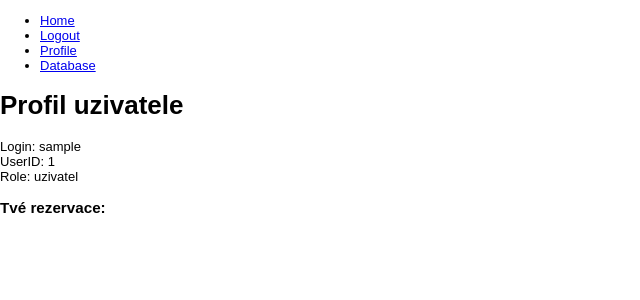
After one commit to petr-plihal/is-for-art-school, a Flask app: page /profile in a window 1280 px wide. The commit adds this page. Shown: the top 300 px of the page, without its empty margins (0-640 px from the left). Run offline with Flask 3, Linux system fonts and the light colour scheme; the visitor is signed in with stand-in values (Sample User, id 1); data that the repository does not hold is empty; some libraries are stand-ins or nearby versions.

Commit message:
Merge registrace a prihlasovani

```diff
--- a/app.py
+++ b/app.py
@@ -1,65 +1,129 @@
-from flask import Flask, render_template, redirect
+from flask import Flask, render_template, redirect, url_for, request, session, g, flash
+from flask_login import current_user, login_user, logout_user, LoginManager, login_required
+from flask_bcrypt import Bcrypt
+from model import db, insert_data, delete_one, Uzivatel, Rezervace
+from datetime import timedelta
+from functools import wraps # Dekorátor
 import pymysql
-from model import db, insert_data, delete_one
-
-import usecase
-from model import Uzivatel
-
-# request, url_for, session - pro přihlášení
-# flash - pro zobrazení zpráv uživateli
-from flask import request, flash, url_for, session
-
-# Dekorátor
-from functools import wraps
-
-
 pymysql.install_as_MySQLdb()
 
 # Vytvoreni flask aplikace
 app = Flask(__name__)
-app.secret_key = 'your_secret_key'  # Nastavte tajný klíč pro podepisování cookies (ze strany serveru)
 
 # Pripojeni k databazi lokalni MySQL/google cloud
-app.config['SQLALCHEMY_DATABASE_URI'] = 'mysql://sammy:password@localhost/demo'
-#app.config['SQLALCHEMY_DATABASE_URI'] = 'mysql://artist:&.{lE0A1i2&G$t3j@35.187.170.251/umelecka_skola'
+#app.config['SQLALCHEMY_DATABASE_URI'] = 'mysql://sammy:password@localhost/demo'
+app.config['SQLALCHEMY_DATABASE_URI'] = 'mysql://artist:&.{lE0A1i2&G$t3j@35.187.170.251/umelecka_skola'
 app.config['SQLALCHEMY_TRACK_MODIFICATIONS'] = False
+app.config['SECRET_KEY'] = 'mujskrytyklicpaktozmenitnaneco'
 
 db.init_app(app)
 
+bcrypt = Bcrypt(app)
+# Prihlasovaci logika pres flask tridu LoginManager
+login_manager = LoginManager()
+login_manager.init_app(app)
+@login_manager.user_loader
+
+# Nastaveni funkce pro prihlasovani uzivatelu (vyhledani v databazi podle ID)
+def load_user(user_id):
+    return Uzivatel.query.get(user_id)
+
 # Routes pro jednotlive stranky databaze
-# Nacte pocatecni stranku
 @app.route('/')
 def index():
     return render_template('home.html')
 
+@app.route('/database')
+def database():
+    return render_template('database.html')
+
+# Vytvori databazi
+@app.route('/db')
+def create_db():
+    with app.app_context():
+        db.create_all()
+    flash('Databaze byla vytvorena', 'success')
+    return render_template('database.html')
+
+# Zruseni vsech tabulek v databazi
+@app.route('/dropdb')
+def drop_db():
+    db.drop_all()
+    flash('Databaze byla zrusena', 'success')
+    return render_template('database.html')
+
+# Naplneni databaze daty
+@app.route('/insert')
+def insert():
+    insert_data(bcrypt)
+    #delete_one()
+    flash('Byly vlozeny zaznamy do db', 'success')
+    return render_template('database.html')
+
+# Regristace noveho uzivatele v systemu
+@app.route('/register', methods=['GET', 'POST'])
+def register():
+    # Pokud je volana metoddou GET, zobrazi se registracni formular
+    if request.method == 'GET':
+        return render_template('auth/register.html')
+    # Po stiknuti tlacitka se vola metoda POST, ktera zpracuje data z formulare
+    elif request.method == 'POST':
+        login = request.form.get('login')
+        password = request.form.get('pwd')
+
+        if Uzivatel.query.filter_by(login=login).first():
+            flash('Uživatel s daným loginem již existuje', 'danger')
+            return render_template('auth/register.html')
+
+        hashed_password = bcrypt.generate_password_hash(password)   # Hashovani hesla kvuli bezpecnosti
+        new_user = Uzivatel(login=login, heslo=hashed_password)
+        db.session.add(new_user)
+        db.session.commit()
+        flash('Úspěšně zaregistrovan, přihlas se', 'success')
+        return redirect(url_for('index'))
+
+# Prihlaseni uzivatele do systemu
 @app.route('/login', methods=['GET', 'POST'])
 def login():
-    if request.method == 'POST':
-        username = request.form['username']
-        password = request.form['password']
-        user = usecase.over_login(username, password)
-        if user:
-            session['user_id'] = user.id
-            session['role'] = user.role
+    if request.method == 'GET':
+        return render_template('auth/login.html')
+    elif request.method == 'POST':
+        login = request.form.get('login')
+        password = request.form.get('pwd')
+
+        user = Uzivatel.query.filter_by(login=login).first()    # Vyhledavani uzivatele v databazi podle loginu
+        if user is None:
+            flash('Uzivatel s danym loginem neexsituje', 'danger')
+            return redirect(url_for('auth/login.html'))
+        if bcrypt.check_password_hash(user.heslo, password):    # V databazi nalezneme heslo u uzivatele a zkontrolujeme shodu
+            login_user(user)
             flash('Úspěšně přihlášen', 'success')
             return redirect(url_for('index'))
         else:
             flash('Chybný login nebo heslo', 'danger')
     return render_template('auth/login.html')
 
+# Odhlaseni uzivatele ze systemu
 @app.route('/logout')
+@login_required         # Aby bylo mozne se odhlasit, musi byt uzivatel prihlasen
 def logout():
-    session.pop('user_id', None)
+    logout_user()
     flash('Byl jste odhlášen', 'success')
     return redirect(url_for('home'))
 
-def login_required(f):
-    @wraps(f)
-    def decorated_function(*args, **kwargs):
-        if 'user_id' not in session:
-            return redirect(url_for('login'))
-        return f(*args, **kwargs)
-    return decorated_function
+@app.route('/profile')
+@login_required
+def profile():
+    rezervace = Rezervace.query.filter_by(id_uzivatel=current_user.id).all()
+    return render_template('profile.html', rezervace=rezervace)
+
+# Nastaveni timeoutu, po 30minutach neaktivity bude uzivatel odhlasen
+@app.before_request
+def before_request():
+    session.permanent = True
+    app.permanent_session_lifetime = timedelta(minutes=30)
+    session.modified = True
+    g.user = current_user
 
 # role_required - dekorátor, ověřuje roli uživatele
 def role_required(role):
--- a/templates/auth/login.html
+++ b/templates/auth/login.html
@@ -11,11 +11,11 @@
 <h1>Login</h1>
 <form method="POST" action="/login">
     <label for="username">Uživatelský login:</label><br>
-    <input type="text" id="username" name="username" required>
+    <input type="text" id="login" name="login" required>
     <br>
     <label for="password">Heslo:</label><br>
-    <input type="password" id="password" name="password" required>
+    <input type="password" id="pwd" name="pwd" required>
     <br>
-    <button type="submit">Login</button>
+    <input type="submit" value="login">
 </form>
 {% endblock %}
--- a/templates/base.html
+++ b/templates/base.html
@@ -23,11 +23,14 @@
     <nav>
         <ul>
             <li><a href="{{ url_for('index') }}">Home</a></li>
-            {% if 'user_id' in session %}
-                <li><a href="{{ url_for('logout') }}">Logout</a></li>
+            {% if current_user.is_authenticated %}
+            <li><a href="{{url_for('logout')}}">Logout</a></li>
             {% else %}
-                <li><a href="{{ url_for('login') }}">Login</a></li>
+            <li><a href="{{url_for('register')}}">Register</a></li>
+                <li><a href="{{url_for('login')}}">Login</a></li>
             {% endif %}
+            <li><a href="{{url_for('profile')}}">Profile</a></li>
+            <li><a href="{{url_for('database')}}">Database</a></li>
             {% block navbar %}{% endblock %}
         </ul>
     </nav>
--- a/templates/home.html
+++ b/templates/home.html
@@ -11,4 +11,10 @@
 {% block body %}
     <p>Vítej zvíře! Totiž, studente umělky!</p>
 
+    {% if current_user.is_authenticated %}
+        <h2>Je prihlasen uzivatel: {{ current_user.login }}</h2>
+    {% else %}
+        <h2>Nejste prihlasen</h2>
+    {% endif %}
+
 {% endblock %}
--- /dev/null
+++ b/templates/profile.html
@@ -0,0 +1,22 @@
+{%extends "base.html"%}
+
+{% block head %}
+    <title>Databaze</title>
+{% endblock %}
+
+{% block navbar %}
+{% endblock %}
+
+{% block body %}
+    <h1>Profil uzivatele</h1>
+    Login: {{current_user.login}}<br>
+    UserID: {{current_user.id}}<br>
+    Role: {{current_user.role}}<br>
+
+    <h3>Tvé rezervace:</h3>
+    <ul>
+        {% for rezervace in rezervace %}
+            <li>{{ rezervace.stav }} - {{ rezervace.datum_od }} {{ rezervace.datum_do }}</li>
+        {% endfor %}
+    </ul>
+{% endblock %}
```
Also changed, not shown: model.py (+11 -10 lines), templates/auth/register.html (added, +19 -0 lines), templates/database.html (added, +15 -0 lines), README.md.
